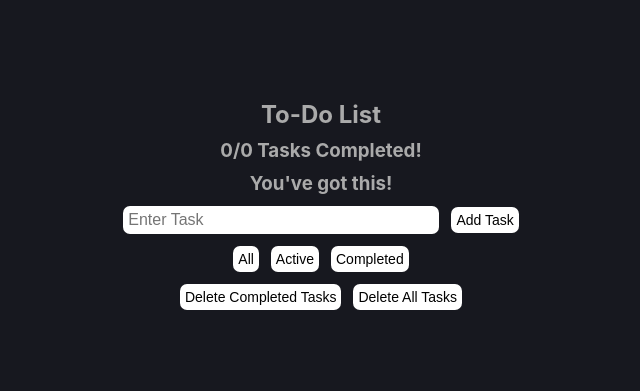
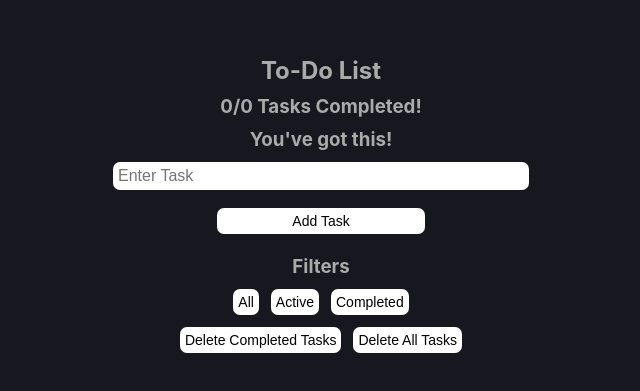
Before and after one commit to manisht8/Todo-App-React, a React (Create React App) app: page / in a window 1280 px wide. Shown: the part 195-586 px from the top of the page, without its empty margins (319-959 px from the left). Built offline with nearby package versions, Linux system fonts and the light colour scheme.

Commit message:
UI changes

```diff
--- a/src/App.css
+++ b/src/App.css
@@ -28,7 +28,11 @@ h2, h3{
 }
 
 #taskInputForm {
-  width: 95%;
+  /* width: 95%; */
+  width: 50%;
+  display: flex;
+  flex-direction: column;
+  align-items: center;
 }
 
 #taskInput {
@@ -36,8 +40,15 @@ h2, h3{
   border-radius: 7px;
   padding: 5px;
   margin: 6px;
-  width: 40%;
+  /* width: max-content; */
+  width: 100%;
+  margin-bottom: 12px;
   font-size: 16px;
+}
+
+#submitBtn {
+  display: block;
+  width: 50%;
 }
 
 .editTaskInput {
@@ -105,6 +116,10 @@ h2, h3{
   box-shadow: 0 0 7px #fff;
 }
 
+.filters {
+  margin-top: 10px;
+}
+
 @media (max-width: 600px) {
   .taskData {
     flex-basis: 100%;
--- a/src/App.js
+++ b/src/App.js
@@ -120,6 +120,8 @@ function App() {
           ))
         }
 
+        <div className="filters">
+          <h3>Filters</h3>
           <div>
             <button
               className="button"
@@ -140,6 +142,7 @@ function App() {
               className="button"
               onClick={() => handleMultipleDelete("All")}>Delete All Tasks</button>
           </div>
+        </div>
 
       </div>
     </div>
--- a/src/TaskInput.js
+++ b/src/TaskInput.js
@@ -22,7 +22,7 @@ function TaskInput({onTaskAdd}) {
                 placeholder="Enter Task"
                 value={taskName}
                 onChange={(e) => handleTaskInput(e.target.value)} />
-            <button className="button">Add Task</button>
+            <button className="button" id="submitBtn">Add Task</button>
         </form>
     );
 }
```
Lines whose indentation alone changed are shown as unchanged.
